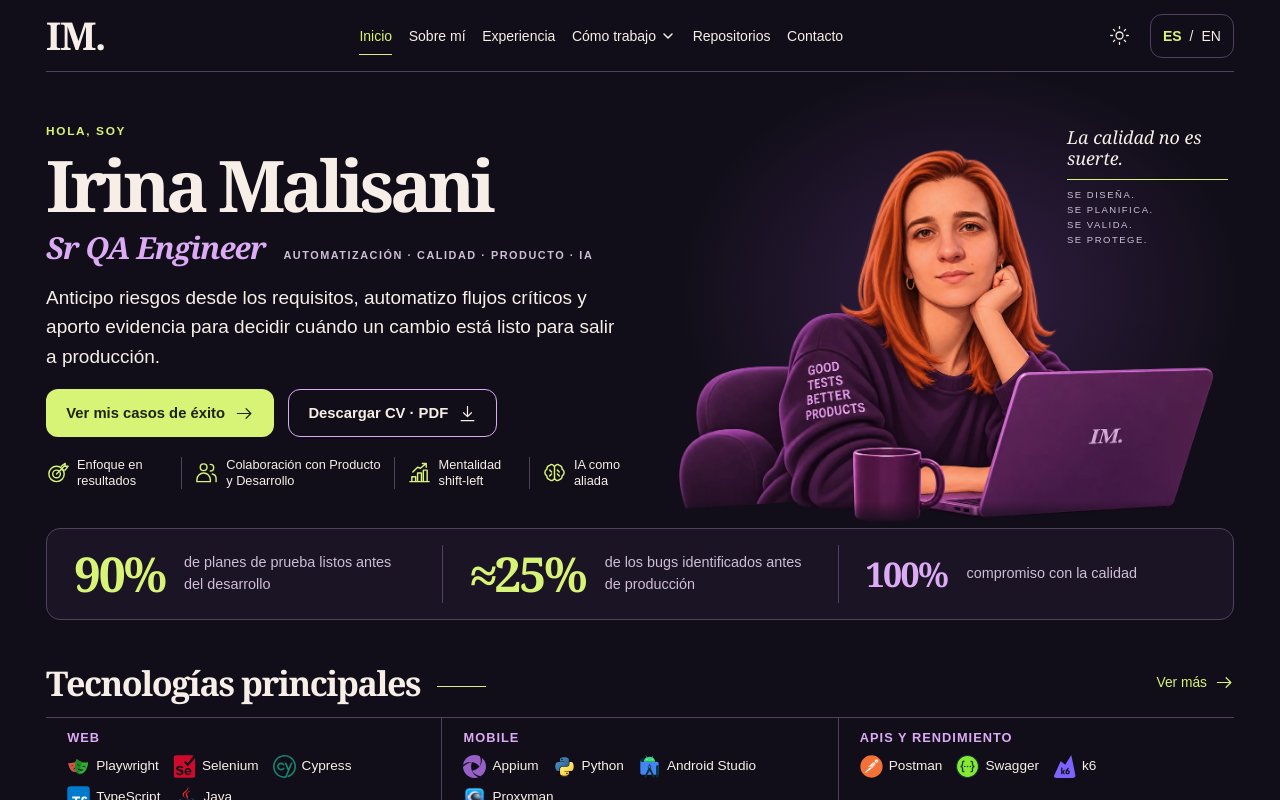
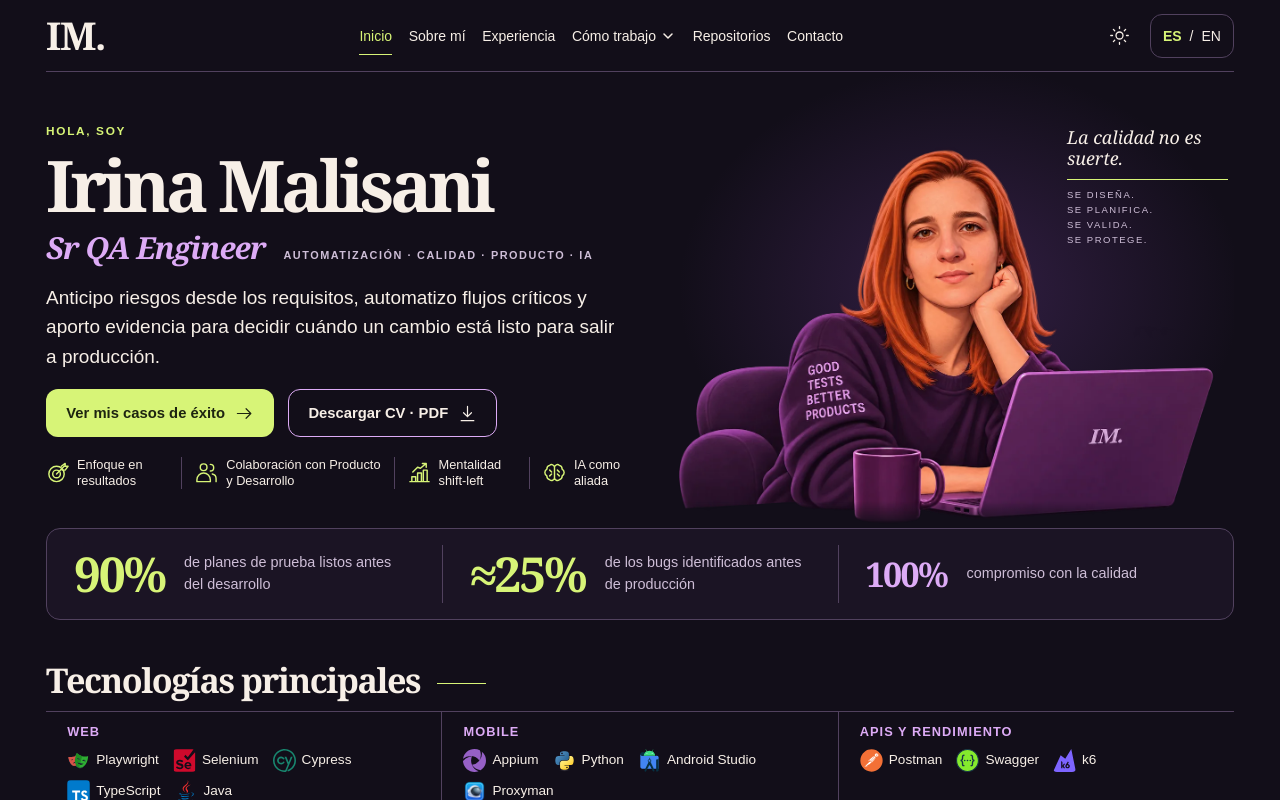
Before and after one commit to imalisani/imalisani, a Next.js app in the folder portfolio/: page / in a window 1280 px wide. Shown: the top 800 px of the page. Built offline with nearby package versions, Linux system fonts and the light colour scheme.

Commit message:
Remove the extra core technologies link

```diff
--- a/portfolio/app/home.module.css
+++ b/portfolio/app/home.module.css
@@ -139,7 +139,6 @@
 }
 
 .actions svg,
-.more svg,
 .footer svg {
   width: 19px;
   height: 19px;
@@ -303,20 +302,6 @@
   vertical-align: .27em;
   border-top: 1px solid var(--home-accent);
   content: "";
-}
-
-.more {
-  display: inline-flex;
-  flex: none;
-  align-items: center;
-  gap: 8px;
-  min-height: 44px;
-  color: var(--home-accent);
-  font-size: .86rem;
-}
-
-.more:hover {
-  text-decoration: underline;
 }
 
 .techGrid {
--- a/portfolio/app/page.tsx
+++ b/portfolio/app/page.tsx
@@ -24,7 +24,6 @@ const copy = {
     metricLabels: ["de planes de prueba listos antes del desarrollo", "de los bugs identificados antes de producción", "compromiso con la calidad"],
     technologies: "Tecnologías principales",
     groups: ["Web", "Mobile", "APIs y rendimiento", "Datos", "CI/CD", "Gestión"],
-    more: "Ver más",
     explore: "Explora mi trabajo",
     exploreTitle: "Cuatro formas de conocer mi enfoque",
     exploreIntro: "Desde la estrategia hasta el código, estos recorridos muestran cómo convierto la calidad en impacto real.",
@@ -56,7 +55,6 @@ const copy = {
     metricLabels: ["of test plans ready before development", "of bugs identified before production", "commitment to quality"],
     technologies: "Core technologies",
     groups: ["Web", "Mobile", "APIs and performance", "Data", "CI/CD", "Management"],
-    more: "See more",
     explore: "Explore my work",
     exploreTitle: "Four ways to get to know my approach",
     exploreIntro: "From strategy to code, these examples show how I apply quality engineering in practice.",
@@ -160,7 +158,6 @@ export default function Home() {
         <section className={styles.technologies} aria-labelledby="technologies-title">
           <div className={styles.sectionHeading}>
             <h2 id="technologies-title">{c.technologies}</h2>
-            <Link className={styles.more} href="/sobre-mi#capabilities">{c.more}<Arrow/></Link>
           </div>
           <div className={styles.techGrid}>
             {techGroups.map((tools, index) => (
```
